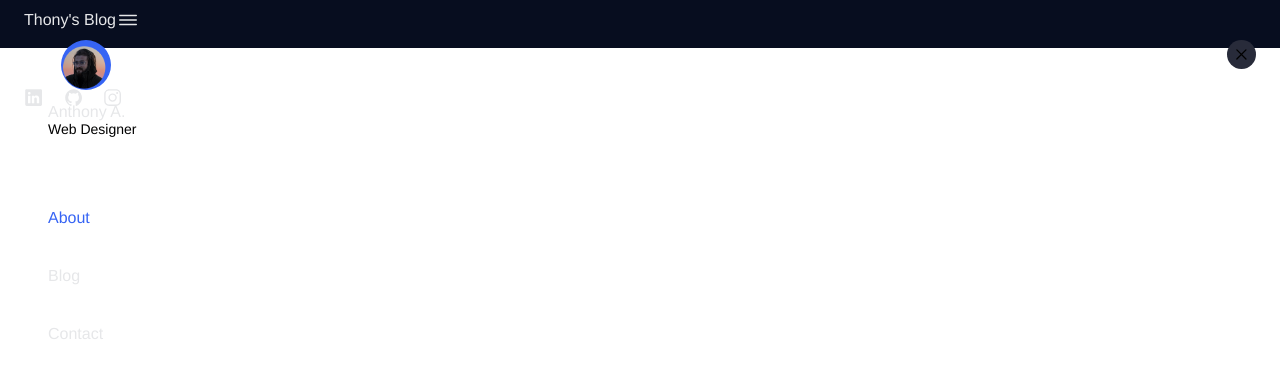
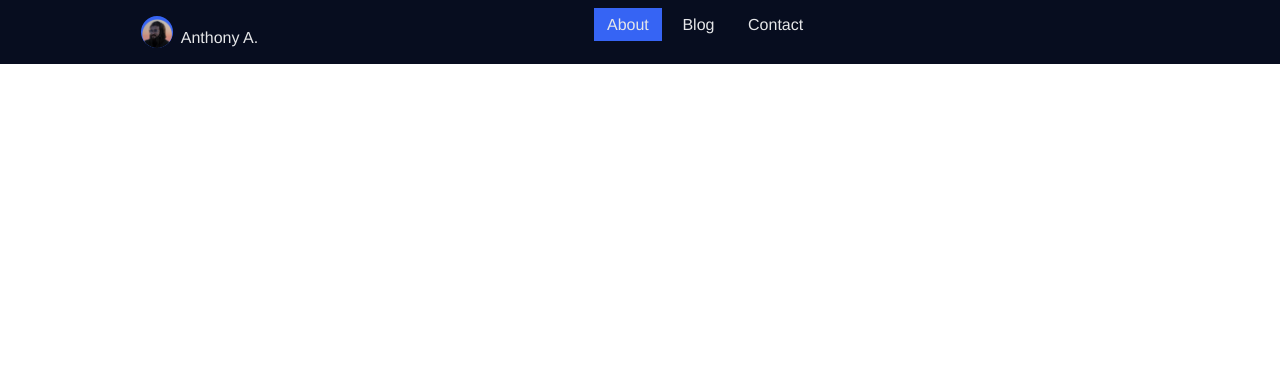
Before and after one commit to anthonyarguello96/Blog-Website, a website built with webpack: page src/index.html in a window 1280 px wide. Built offline with nearby package versions, Linux system fonts and the light colour scheme.

Commit message:
Media Quieries

```diff
--- a/src/index.html
+++ b/src/index.html
@@ -8,7 +8,7 @@
 <body>
   <!-- Navr Bar -->
   <header class="header">
-    <div class="log__box">
+    <div class="logo__box">
       <a href="#" class="header__logo">Thony's Blog</a>
       <ion-icon name="menu-outline" class="header__toggle" id="nav-toggle"></ion-icon>
     </div>
--- a/src/main.css
+++ b/src/main.css
@@ -96,7 +96,7 @@ img{
 .nav__img img{
   max-height: 111px;
 }
-@media screen and (max-width: 768px){
+@media screen and (max-width: 767px){
     .nav{
       position: fixed;
       top: 0;
@@ -202,8 +202,91 @@ img{
 }
 
 
-.log__box{
+.logo__box{
   display: flex;
   align-items: center;
   margin: .5rem 0
 }
+
+
+/* Media Queries */
+@media screen and (min-width:768px){
+  body{
+    margin: 0
+  }
+
+  .header{
+    height: calc(var(--header-height) + 1rem);
+  }
+
+  .header__logo, .header__toggle{
+    display: none;
+  }
+
+  .nav{
+    width: 100%;
+  }
+
+  .nav__content{
+    grid-template-columns: repeat(3, max-content);
+    grid-template-rows: 1fr;
+    column-gap: 1rem;
+    justify-content: space-between;
+  }
+
+  .nav__close, .nav__profession{
+    display: none;
+  }
+
+ .nav__profile{
+   display: flex;
+   align-items: center;
+   margin-bottom: 3rem;
+ }
+
+
+.nav__img{
+  width: 32px;
+  height: 32px;
+  margin-right: .5rem;
+  align-items: center;
+}
+
+.nav__img img{
+  display: flex;
+ }
+
+ .nav__list{
+   display: flex;
+ }
+
+ .nav__item{
+   margin: 0 .25rem;
+ }
+
+ .nav__link{
+   padding: .5rem .8rem;
+   border-radius: .25;
+ }
+
+ .nav__link:hover{
+   background-color: var(--first-color);
+ }
+
+ .active{
+   background-color: var(--first-color);
+   color: var(--white-color);
+ }
+
+ .nav__social{
+   display: none;
+ }
+}
+
+
+@media screen and (min-width: 1024px){
+  .bd-grid{
+    margin-left: auto;
+    margin-right: auto;
+  }
+}
```
